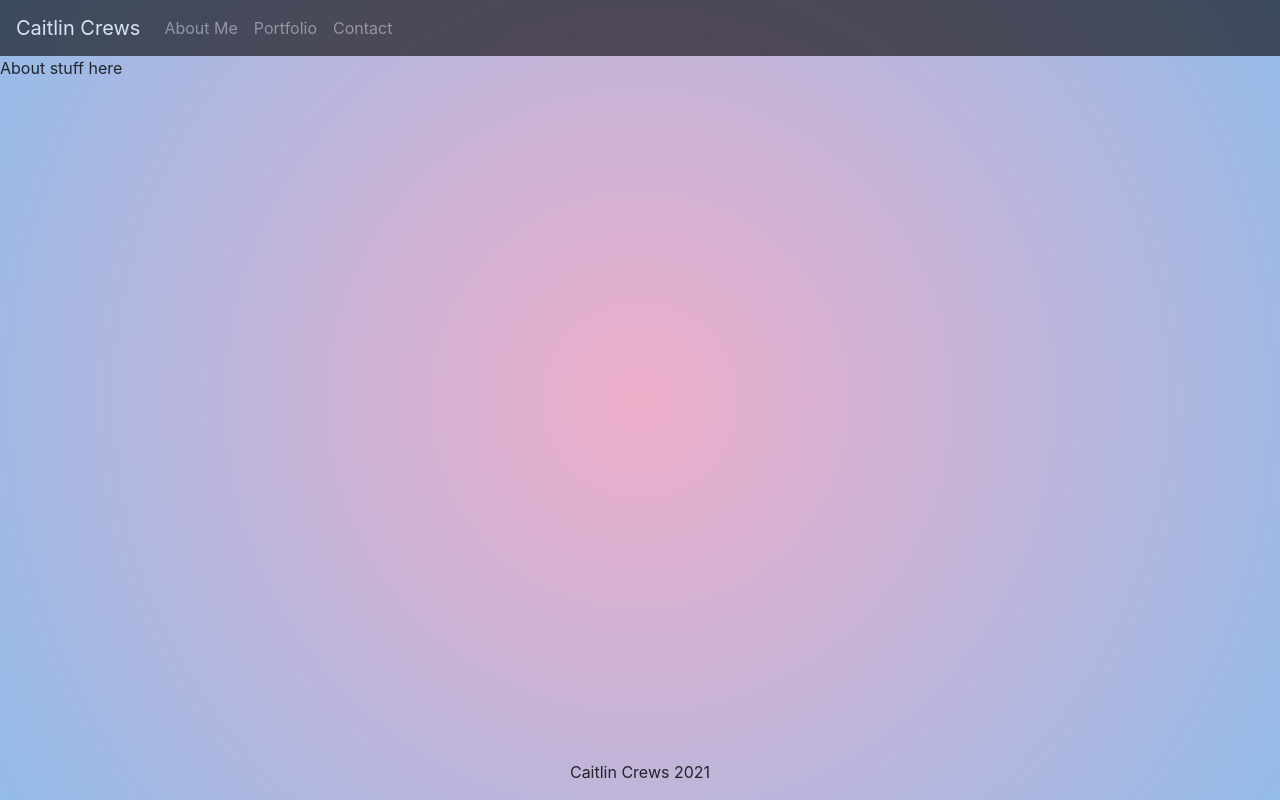
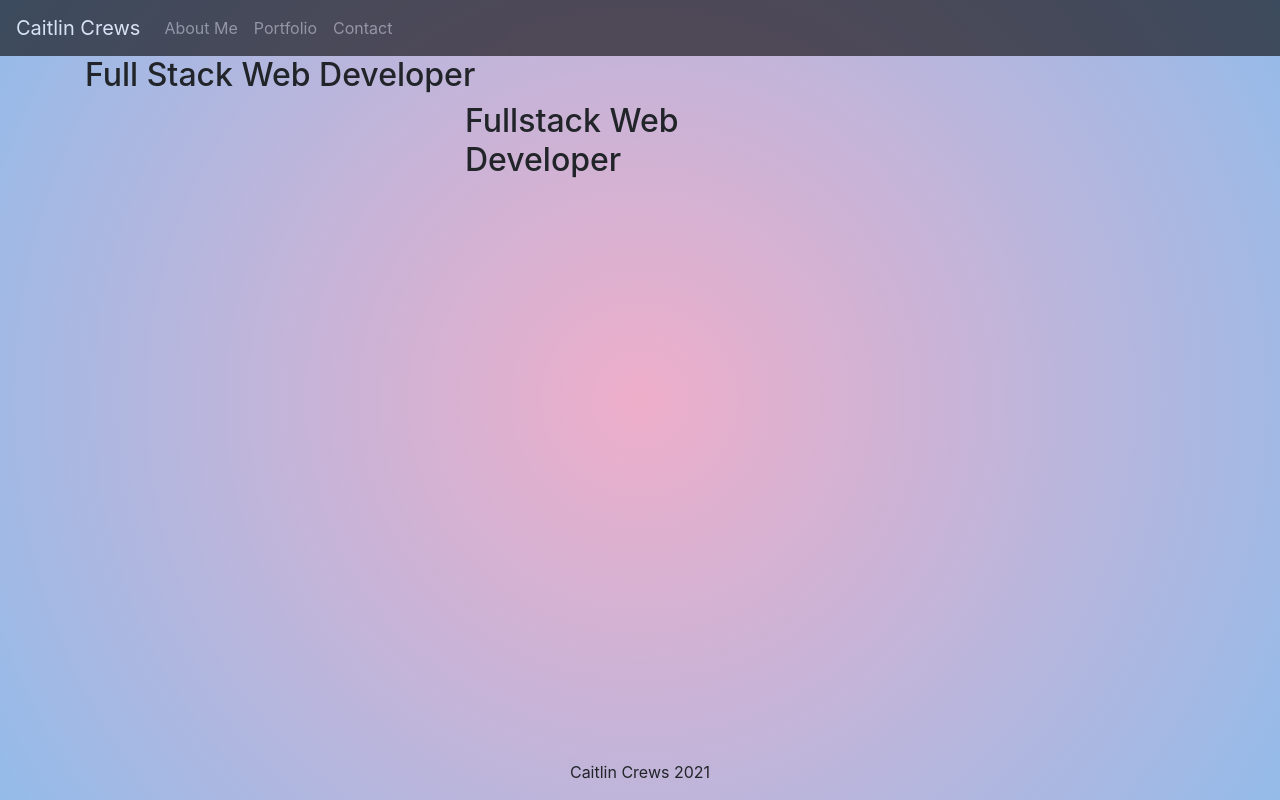
Before and after one commit to caitlincrews08/React-Portfolio, a React (Create React App) app: page /about in a window 1280 px wide. Built offline with nearby package versions, Linux system fonts and the light colour scheme.

Commit message:
setting up layout

```diff
--- a/src/pages/about.js
+++ b/src/pages/about.js
@@ -1,7 +1,22 @@
+import React from "react";
+import { Container, Row, Col } from 'react-bootstrap';
+import gradpic from "../assets/images/gradpic.png"
+
 function About() {
-  return(
+  return (
     <div>
-      <p>About stuff here</p>
+      <Container>
+        <Row>
+          {/* <Col><img src={gradpic}/></Col> */}
+          <Col><h2>Full Stack Web Developer</h2></Col>
+          <Col></Col>
+        </Row>
+        <Row>
+          <Col></Col>
+          <Col><h2>Fullstack Web Developer</h2></Col>
+          <Col></Col>
+        </Row>
+      </Container>
     </div>
   )
 }
```
